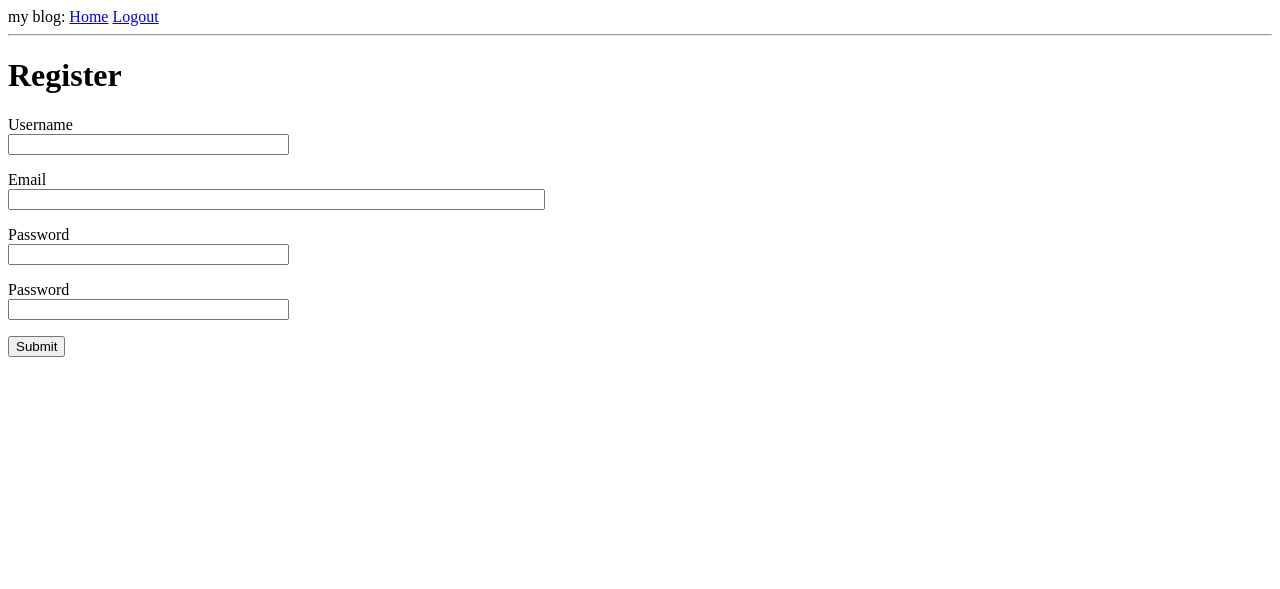
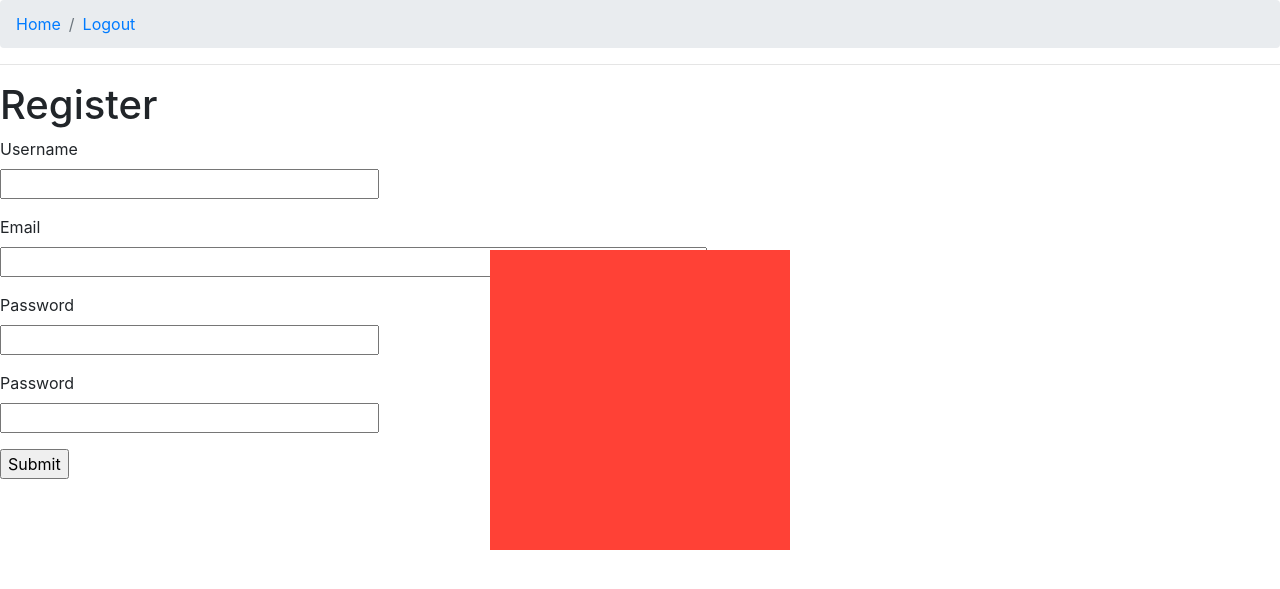
Before and after one commit to gitforsuraj/social_note, a Flask app: template templates/register.html in a window 1280 px wide. Shown: the top 589 px of the page. Run offline with Flask 2, Linux system fonts and the light colour scheme; the template is opened without the code that fills it: most values are stand-ins (such as "Sample title", 1, 10 or a date in 2020); form fields are guessed from the names that the template uses; some libraries are stand-ins or nearby versions.

Commit message:
Update base.html

```diff
--- a/templates/base.html
+++ b/templates/base.html
@@ -1,21 +1,35 @@
 <html>
     <head>
+        <meta charset="UTF-8">
+        <meta name="viewport" content="width=device-width, initial-scale=1.0">
+        <meta http-equiv="X-UA-Compatible" content="ie=edge">
+
+        <link rel="stylesheet" href="login.css" >
+
+        <link rel="stylesheet" href="https://stackpath.bootstrapcdn.com/bootstrap/4.3.1/css/bootstrap.min.css" integrity="sha384-ggOyR0iXCbMQv3Xipma34MD+dH/1fQ784/j6cY/iJTQUOhcWr7x9JvoRxT2MZw1T" crossorigin="anonymous">
+        <script src="https://stackpath.bootstrapcdn.com/bootstrap/4.3.1/js/bootstrap.min.js" integrity="sha384-JjSmVgyd0p3pXB1rRibZUAYoIIy6OrQ6VrjIEaFf/nJGzIxFDsf4x0xIM+B07jRM" crossorigin="anonymous"></script>
+
         {% if title %}
         <title>{{ title }} - microblog</title>
         {% else %}
         <title>microblog</title>
         {% endif %}
     </head>
+
     <body>
-        <div>
-        my blog:
-            <a href="{{ url_for('index') }}">Home</a>
-            {% if current_user.is_anonymous %}
-            <a href="{{ url_for('login') }}">Login</a>
-            {% else %}
-            <a href="{{ url_for('logout') }}">Logout</a>
-            {% endif %}
-        </div>
+        <div class="square"></div>
+
+        <nav aria-label="breadcrumb">
+            <ol class="breadcrumb">
+                <li class="breadcrumb-item"><a href="{{ url_for('index') }}">Home</a></li>
+                {% if current_user.is_anonymous %}
+                <li class="breadcrumb-item"><a href="{{ url_for('login') }}">Login</a></li>
+                {% else %}
+                <li class="breadcrumb-item"><a href="{{ url_for('logout') }}">Logout</a></li>
+                {% endif %}
+            </ol>
+        </nav>
+
         <hr>
         {% with messages = get_flashed_messages() %}
         {% if messages %}
```
